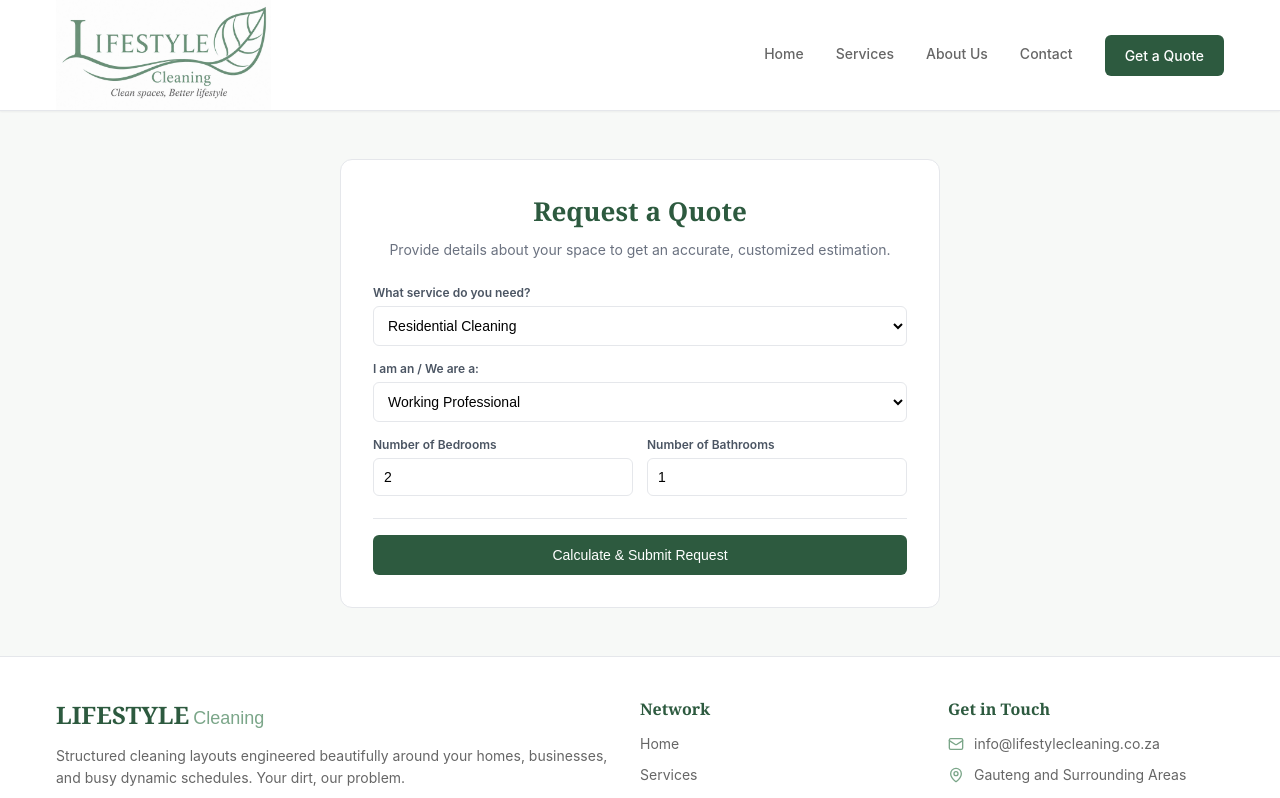
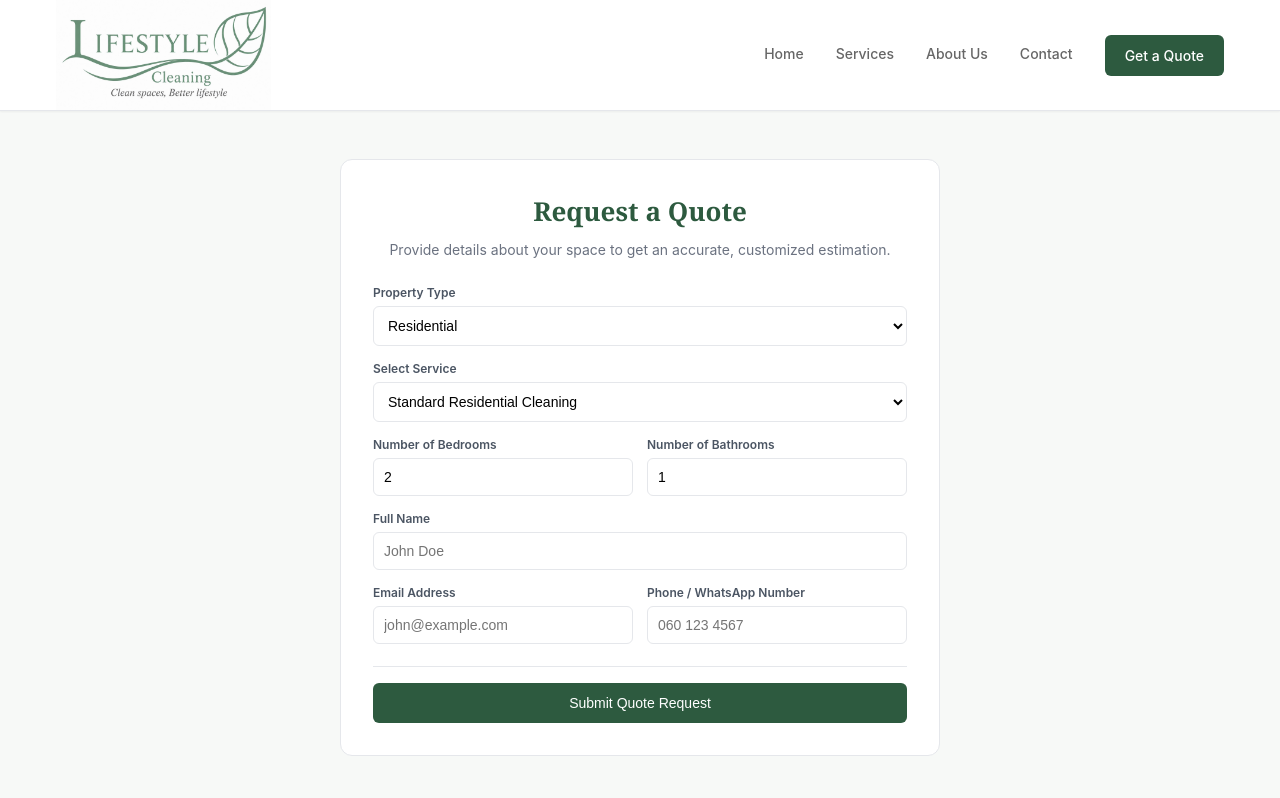
Before and after one commit to JosephMotshana/lifestyle-cleaning, a React (Vite) app: page /quote in a window 1280 px wide. Shown: the top 798 px of the page. Built offline with nearby package versions, Linux system fonts and the light colour scheme.

Commit message:
We thank God for qualifying us to this Job

```diff
--- a/src/pages/Quote.jsx
+++ b/src/pages/Quote.jsx
@@ -2,11 +2,51 @@ import React, { useState } from 'react';
 
 export default function Quote() {
   const [formData, setFormData] = useState({
+    propertyType: 'Residential', // Default property type
     service: 'Standard Residential Cleaning',
-    clientType: 'Working Professional',
+    // Residential fields
     bedrooms: '2',
     bathrooms: '1',
+    // Commercial fields
+    squareMeters: '',
+    workstations: '',
+    // Contact Info
+    fullName: '',
+    email: '',
+    phone: ''
   });
+
+  // Services categorized by property type
+  const residentialServices = [
+    'Standard Residential Cleaning',
+    'Airbnb / Short-Term Rental Cleaning',
+    'Pre/Post Occupational Cleaning',
+    'Laundry Cleaning',
+    'Gardening & Outdoor Maintenance',
+    'Pool Cleaning'
+  ];
+
+  const commercialServices = [
+    'Office Routine Cleaning',
+    'Commercial Cleaning',
+    'Retail & Salon Cleaning',
+    'Post-Renovation / Move-In Cleaning',
+    'Commercial Gardening & Grounds Maintenance'
+  ];
+
+  // Handle Property Type Change (resets default service & clears non-relevant inputs)
+  const handlePropertyTypeChange = (e) => {
+    const selectedType = e.target.value;
+    const defaultService = selectedType === 'Residential'
+      ? residentialServices[0]
+      : commercialServices[0];
+
+    setFormData((prev) => ({
+      ...prev,
+      propertyType: selectedType,
+      service: defaultService
+    }));
+  };
 
   const handleChange = (e) => {
     const { name, value } = e.target;
@@ -15,8 +55,8 @@ export default function Quote() {
 
   const handleQuoteSubmit = (e) => {
     e.preventDefault();
-    // This captures and routes your form state without inline expressions
-    console.log('Estimation Request Submitted:', formData);
+    console.log('Quote Request Submitted:', formData);
+    // You can hook up your email API or backend submission here
   };
 
   return (
@@ -34,40 +74,43 @@ export default function Quote() {
         {/* Estimation Form */}
         <form className="quote-form" onSubmit={handleQuoteSubmit}>
 
-          {/* Service Dropdown */}
+          {/* 1. Property Type Selector */}
           <div className="form-field">
-            <label className="field-label">What service do you need?</label>
+            <label className="field-label">Property Type</label>
+            <select
+              name="propertyType"
+              value={formData.propertyType}
+              onChange={handlePropertyTypeChange}
+              className="field-select"
+            >
+              <option value="Residential">Residential</option>
+              <option value="Commercial">Commercial / Office</option>
+            </select>
+          </div>
+
+          {/* 2. Dynamic Service Dropdown */}
+          <div className="form-field">
+            <label className="field-label">Select Service</label>
             <select
               name="service"
               value={formData.service}
               onChange={handleChange}
               className="field-select"
             >
-              <option value="Residential Cleaning">Residential Cleaning</option>
-              <option value="Pre/Post Occupational Cleaning">Pre/Post Occupational Cleaning</option>
-              <option value="Laundry Cleaning">Laundry Cleaning</option>
-              <option value="Commercial/Office Cleaning">Commercial/Office Cleaning</option>
-              <option value="Gardening">Gardening</option>
+              {formData.propertyType === 'Residential'
+                ? residentialServices.map((srv, idx) => (
+                    <option key={idx} value={srv}>{srv}</option>
+                  ))
+                : commercialServices.map((srv, idx) => (
+                    <option key={idx} value={srv}>{srv}</option>
+                  ))
+              }
             </select>
           </div>
 
-          {/* Target Market Category Selection */}
-          <div className="form-field">
-            <label className="field-label">I am an / We are a:</label>
-            <select
-              name="clientType"
-              value={formData.clientType}
-              onChange={handleChange}
-              className="field-select"
-            >
-              <option value="Working Professional">Working Professional</option>
-              <option value="Family Household">Family Household</option>
-              <option value="Property Owner / Airbnb Host">Property Owner / Airbnb Host</option>
-              <option value="Elderly Household">Elderly Household</option>
-            </select>
-          </div>
-
-          {/* Sizing Matrix Rows */}
+          {/* 3. Dynamic Inputs Based on Property Type */}
+          {formData.propertyType === 'Residential' ? (
+            /* Residential Sizing Inputs */
             <div className="form-row-two-columns">
               <div className="form-field">
                 <label className="field-label">Number of Bedrooms</label>
@@ -79,6 +122,7 @@ export default function Quote() {
                   onChange={handleChange}
                   className="field-input"
                   placeholder="2"
+                  required
                 />
               </div>
               <div className="form-field">
@@ -91,14 +135,86 @@ export default function Quote() {
                   onChange={handleChange}
                   className="field-input"
                   placeholder="1"
+                  required
+                />
+              </div>
+            </div>
+          ) : (
+            /* Commercial Sizing Inputs */
+            <div className="form-row-two-columns">
+              <div className="form-field">
+                <label className="field-label">Estimated Size (m²)</label>
+                <input
+                  type="number"
+                  name="squareMeters"
+                  min="1"
+                  value={formData.squareMeters}
+                  onChange={handleChange}
+                  className="field-input"
+                  placeholder="e.g. 150"
+                  required
+                />
+              </div>
+              <div className="form-field">
+                <label className="field-label">Number of Workstations / Desks</label>
+                <input
+                  type="number"
+                  name="workstations"
+                  min="0"
+                  value={formData.workstations}
+                  onChange={handleChange}
+                  className="field-input"
+                  placeholder="e.g. 12"
+                />
+              </div>
+            </div>
+          )}
+
+          {/* 4. Contact Details */}
+          <div className="form-field">
+            <label className="field-label">Full Name</label>
+            <input
+              type="text"
+              name="fullName"
+              value={formData.fullName}
+              onChange={handleChange}
+              className="field-input"
+              placeholder="John Doe"
+              required
+            />
+          </div>
+
+          <div className="form-row-two-columns">
+            <div className="form-field">
+              <label className="field-label">Email Address</label>
+              <input
+                type="email"
+                name="email"
+                value={formData.email}
+                onChange={handleChange}
+                className="field-input"
+                placeholder="john@example.com"
+                required
+              />
+            </div>
+            <div className="form-field">
+              <label className="field-label">Phone / WhatsApp Number</label>
+              <input
+                type="tel"
+                name="phone"
+                value={formData.phone}
+                onChange={handleChange}
+                className="field-input"
+                placeholder="060 123 4567"
+                required
               />
             </div>
           </div>
 
-          {/* Submission Row */}
+          {/* Submission Button */}
           <div className="form-action-divider">
             <button type="submit" className="btn-form-submit">
-              Calculate & Submit Request
+              Submit Quote Request
             </button>
           </div>
 
```
Lines whose indentation alone changed are shown as unchanged.
